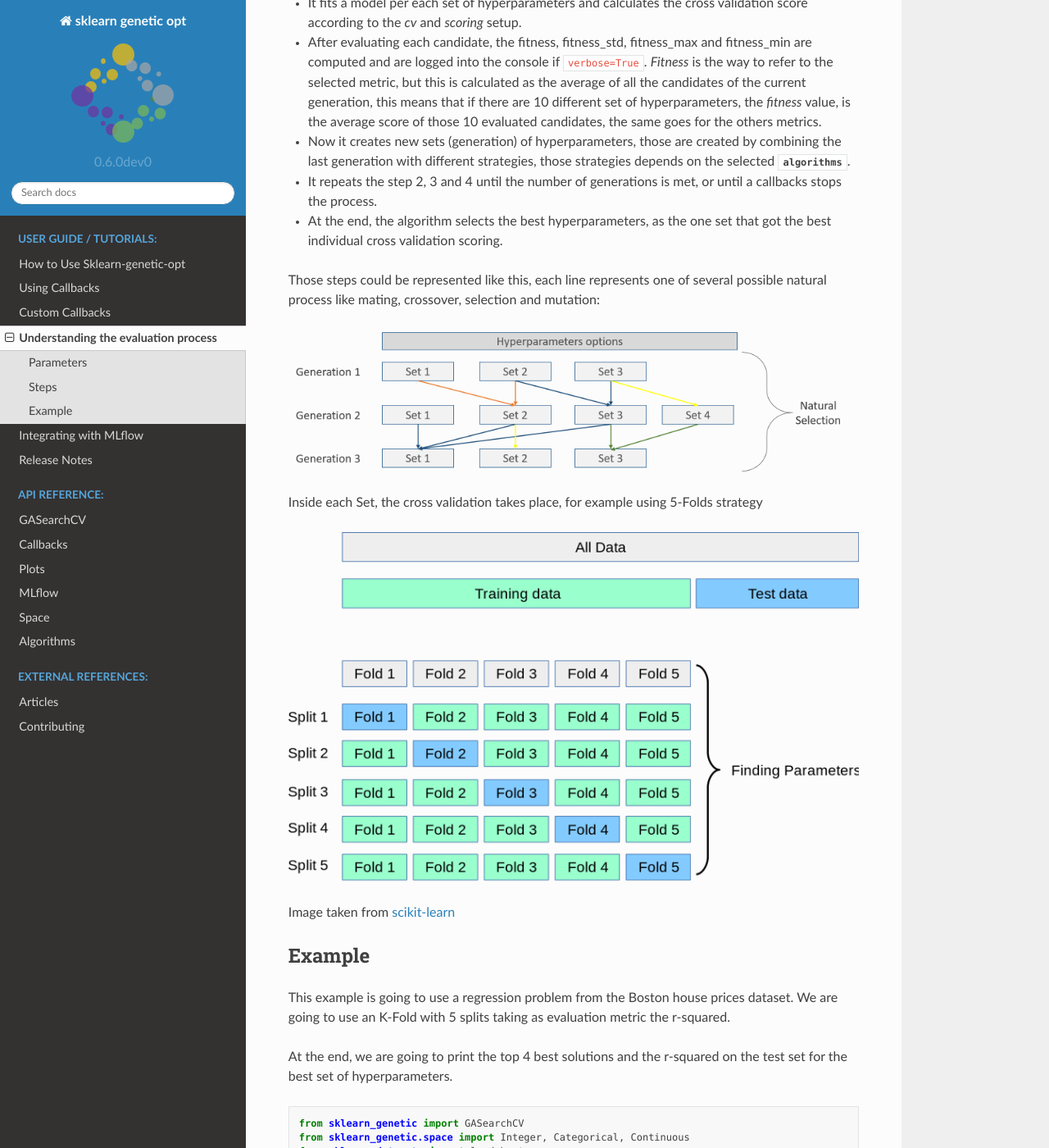
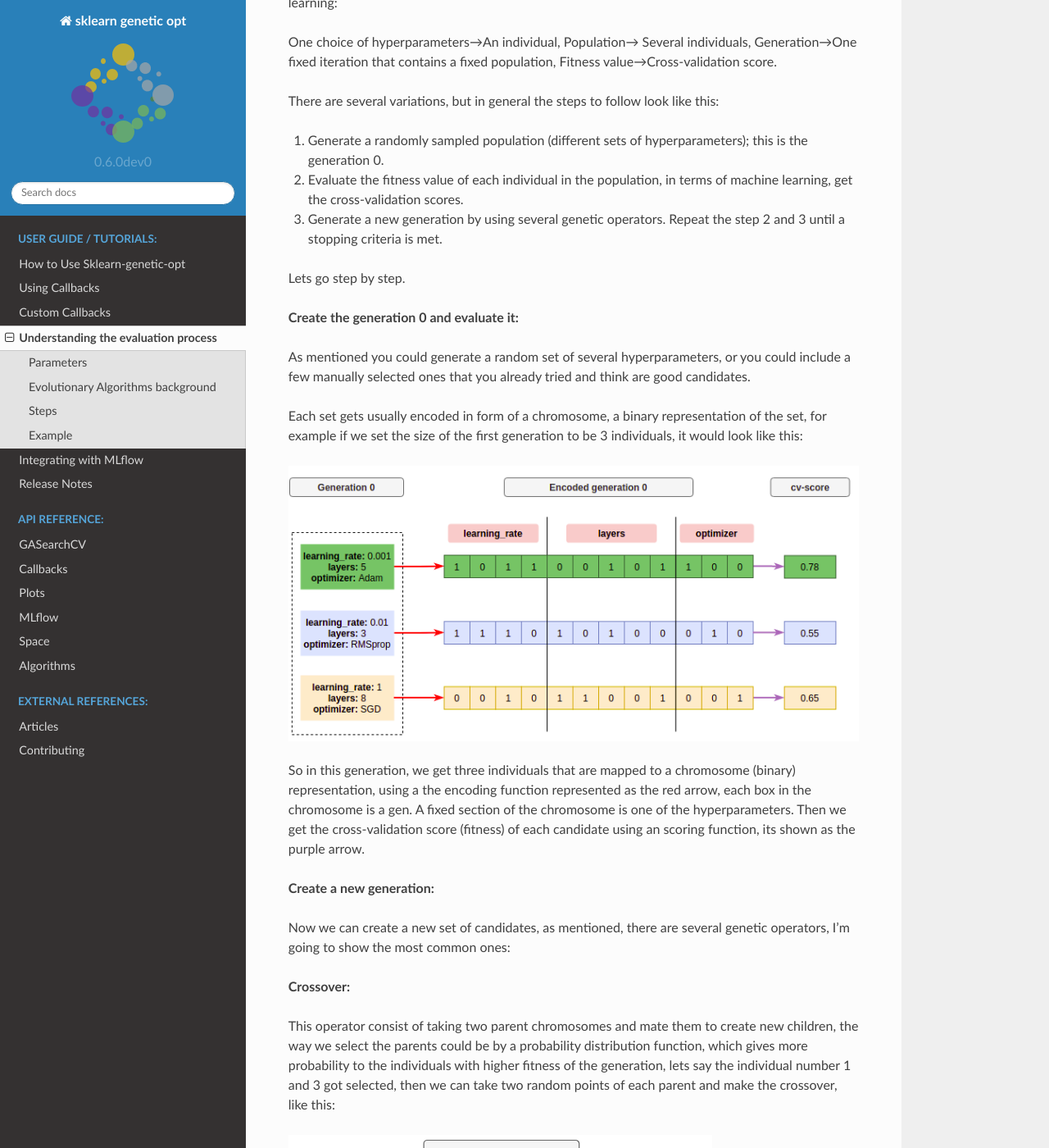
Before and after one commit to rodrigo-arenas/Sklearn-genetic-opt, a Sphinx documentation site: the page built from docs/tutorials/understand_cv.rst, in a window 1280 px wide and 1400 px high, scrolled down 665 px. Shown: the whole window at 82% size. Built offline with Sphinx 7.4.7 and the Read the Docs theme 2.0.0, drawn with Linux system fonts in a browser that asks for light colours; some of the changed text lies outside the part shown.

Commit message:
Deeper explanation of genetic algorithms

```diff
--- a/docs/tutorials/understand_cv.rst
+++ b/docs/tutorials/understand_cv.rst
@@ -18,9 +18,100 @@ it could be for example accuracy, precision, recall for a classification problem
 or r2, max_error, neg_root_mean_squared_error for a regression problem.
 To se the full list of metrics, check in `here <https://scikit-learn.org/stable/modules/model_evaluation.html>`_
 
+Evolutionary Algorithms background
+----------------------------------
+
+The Genetic algorithm (GA) is a metaheuristic inspired by the process of natural selection, they are used in optimization
+and search problems in general, and usually are based in a set of functions such as mutation, crossover and selection,
+lets call this the genetic operators.
+I'll use the following terms interchangeably in this section to make the connection between the GA and machine learning:
+
+One choice of hyperparameters→An individual,
+Population→ Several individuals,
+Generation→One fixed iteration that contains a fixed population,
+Fitness value→Cross-validation score.
+
+There are several variations, but in general the steps to follow look like this:
+
+1. Generate a randomly sampled population (different sets of hyperparameters); this is the generation 0.
+2. Evaluate the fitness value of each individual in the population, in terms of machine learning,
+   get the cross-validation scores.
+3. Generate a new generation by using several genetic operators.
+   Repeat the step 2 and 3 until a stopping criteria is met.
+
+Lets go step by step.
+
+**Create the generation 0 and evaluate it:**
+
+As mentioned you could generate a random set of several hyperparameters,
+or you could include a few manually selected ones that you already tried and think are good candidates.
+
+Each set gets usually encoded in form of a chromosome, a binary representation of the set,
+for example if we set the size of the first generation to be 3 individuals, it would look like this:
+
+.. image:: ../images/understandcv_generation0.png
+
+So in this generation, we get three individuals that are mapped to a chromosome (binary) representation,
+using a the encoding function represented as the red arrow, each box in the chromosome is a gen.
+A fixed section of the chromosome is one of the hyperparameters.
+Then we get the cross-validation score (fitness) of each candidate using an scoring function,
+its shown as the purple arrow.
+
+**Create a new generation:**
+
+Now we can create a new set of candidates, as mentioned, there are several genetic operators,
+I'm going to show the most common ones:
+
+**Crossover:**
+
+This operator consist of taking two parent chromosomes and mate them to create new children,
+the way we select the parents could be by a probability distribution function, which gives more probability to the individuals with higher fitness of the generation, lets say the individual number 1 and 3 got selected, then we can take two random points of each parent and make the crossover, like this:
+
+.. image:: ../images/understandcv_crossover.png
+
+Now the children represent a new set of hyperparameters, if we decode each child we could get for example:
+
+.. code:: bash
+
+    Child 1: {"learning_rate": 0.015, "layers": 4, "optimizer": "Adam"}
+    Child 2: {"learning_rate": 0.4, "layers": 6, "optimizer": "SGD"}
+
+But making crossover over the same sets of hyperparameters might end up giving similar result after some iterations,
+so we are stuck with the same kind of solutions, that is why we introduce others operations like the mutation.
+
+**Mutation:**
+
+This operator allows to with a low enough probability (< ~0.1), change randomly one of the gens or a whole hyperparameter to create more diverse sets.
+Lets take for example the child 1 from the previous image, lets pick up a random gen and change its value:
+
+.. image:: ../images/understandcv_mutantchild.png
+
+Or it could even change a whole parameter, for example the optimizer:
+
+.. image:: ../images/understandcv_mutantparameter.png
+
+**Elitism:**
+
+This selection strategy makes reference to the process of selecting the best individuals of each generation,
+to make sure its information is propagated across the generations. This is a very straight forward,
+just select the best k individuals based on their fitness value and copy it to the next generation.
+So after performing those operations, a new generation may look like this:
+
+.. image:: ../images/understandcv_generation1.png
+
+
+From now on, just make this process again for several generations until a stopping criteria is met,
+those could be for example:
+
+* A maximum number of generations was reached.
+* The process has run longer than a budget time.
+* There are no performances improvements (bellow a threshold) from the last n generations.
+
+
 Steps
 -----
 
+Now, moving to this package implementation.
 The way as `GASearchCV` evaluates the candidates is as follows:
 
 * It starts by selecting random sets of hyperparameters according the the `param_grid` definition,
```
Also changed, not shown: docs/images/understandcv_crossover.png (added), docs/images/understandcv_generation0.png (added), docs/images/understandcv_generation1.png (added), docs/images/understandcv_mutantchild.png (added), docs/images/understandcv_mutantparameter.png (added).
